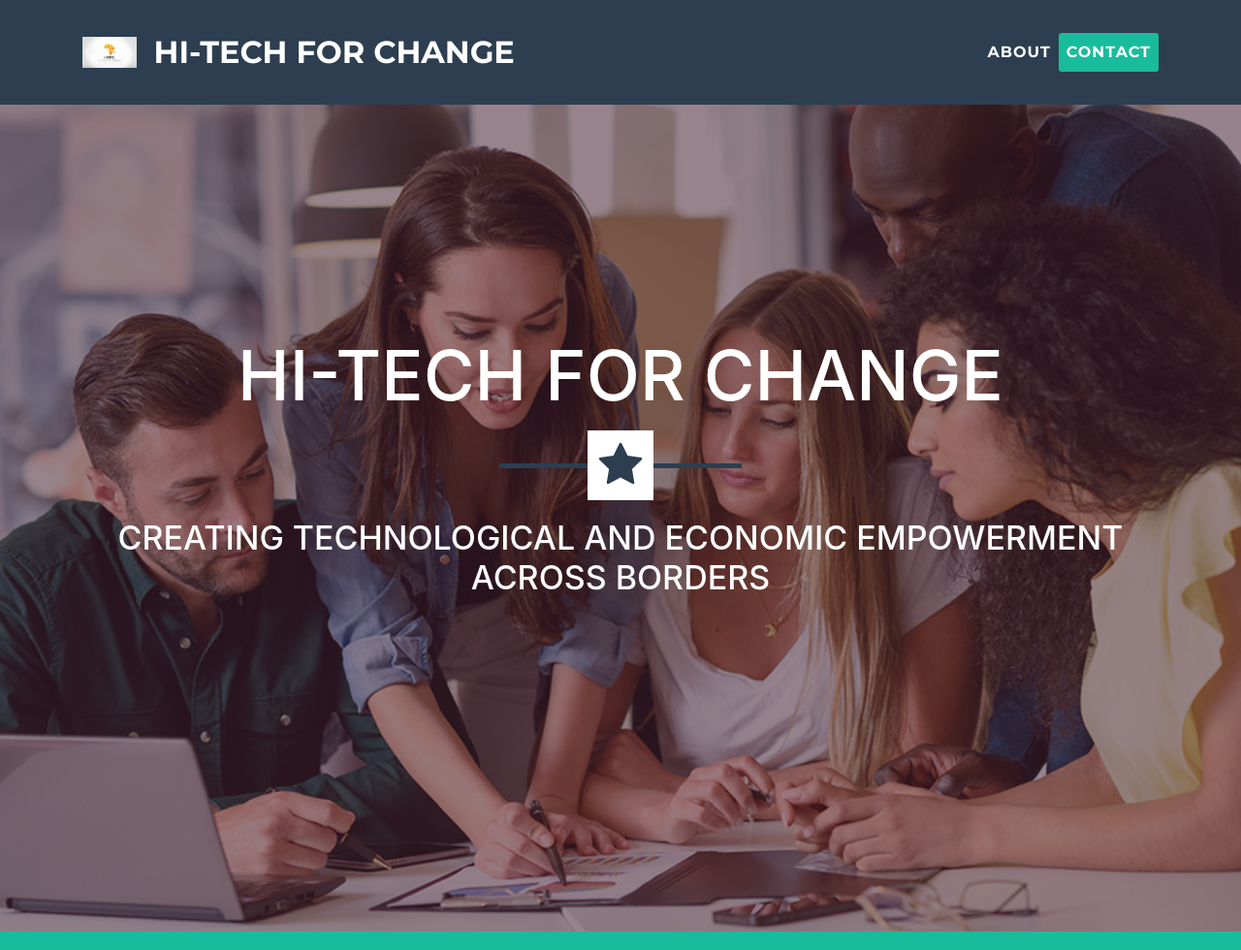
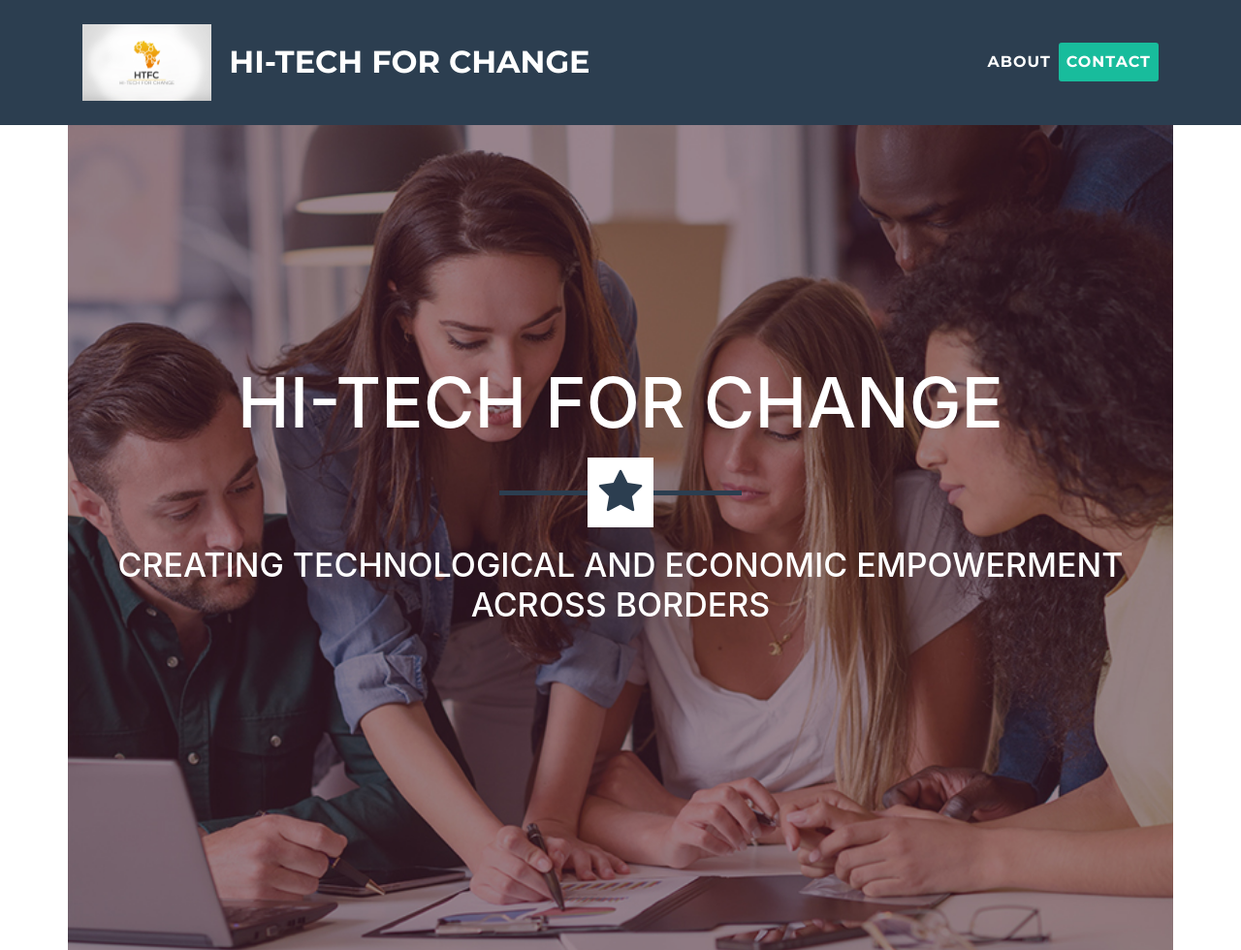
Before and after one commit to Hi-TechForChange/HTFCteam, a website with bundled scripts: page index.html in a window 1280 px wide. Shown: the top 980 px of the page at 97% size. Built offline with nearby package versions, Linux system fonts and the light colour scheme.

Commit message:
responsive fix
added padding to images to show all people in picture

```diff
--- a/index.html
+++ b/index.html
@@ -29,7 +29,7 @@
     <!-- Navigation -->
     <nav class="navbar navbar-expand-lg navbar-light fixed-top" id="mainNav">
       <div class="container">
-        <img src="img/Logo.jpeg" border="0" width="10%" height="5%" ;  class = "d-none d-lg-block" media= "only creen and (max-device-width: 480px);" style="width: 5%; media: min-width:1080px;" >
+        <img src="img/Logo.jpeg" border="0" width="12%;"  class = "d-none d-lg-block" media= "only creen and (max-device-width: 480px); " >
         <a class="navbar-brand js-scroll-trigger" href="#page-top" > &nbsp Hi-Tech For Change</a>
         <button class="navbar-toggler navbar-toggler-right" type="button" data-toggle="collapse" data-target="#navbarResponsive" aria-controls="navbarResponsive" aria-expanded="false" aria-label="Toggle navigation">
           Menu
@@ -50,7 +50,7 @@
 
 
 <!--- testing new Header -->
-    <section id="header" style="background-image: url('img/9891.jpg'); width: 100%; background-repeat: no-repeat; background-size: cover; background-position: center; ">
+    <section id="header" style="background-image: url('img/9891.jpg'); width: 100%; background-repeat: no-repeat; background-size: cover; background-position: center;padding-top: 10%;
 
       <div class="container" >
         <div class="text-center" style="margin-bottom: 12%; margin-top: 12%; color: white;font-size: 24px;" >
```
